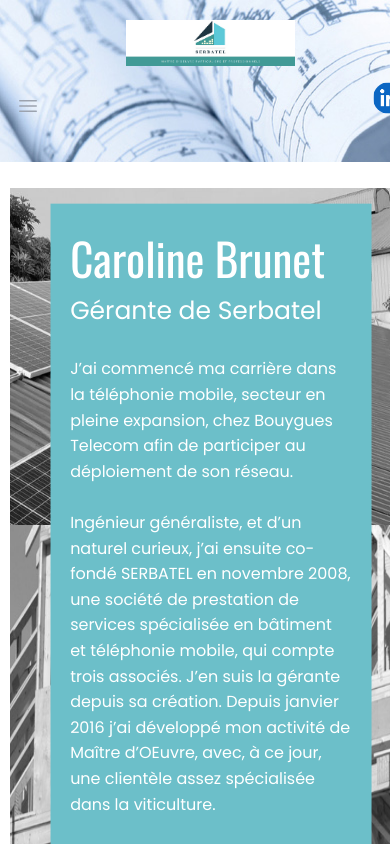
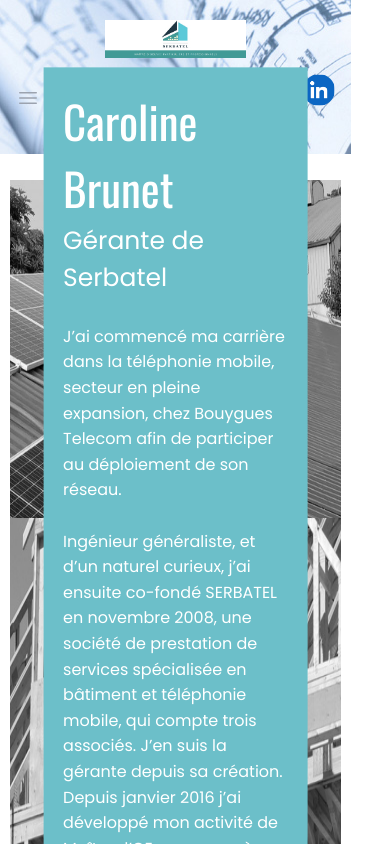
Before and after one commit to codealex1/serbatel, a React (Create React App) app: page / in a window 390 px wide. Shown: the top 844 px of the page. Built offline with nearby package versions, Linux system fonts and the light colour scheme.

Commit message:
ajout section apropos et medias queries

```diff
--- a/src/App.css
+++ b/src/App.css
@@ -38,6 +38,6 @@
 }
 @media(max-width:390px){
   body{
-    width: 108%;
+    width: 90%;
   }
 }
--- a/src/container/Header/Header.css
+++ b/src/container/Header/Header.css
@@ -149,6 +149,6 @@
     padding: 10px; /* Ajuste le padding pour les petits écrans */
   }
   body{
-    width: 375px;
+    width: 370px;
   }
 }
```
